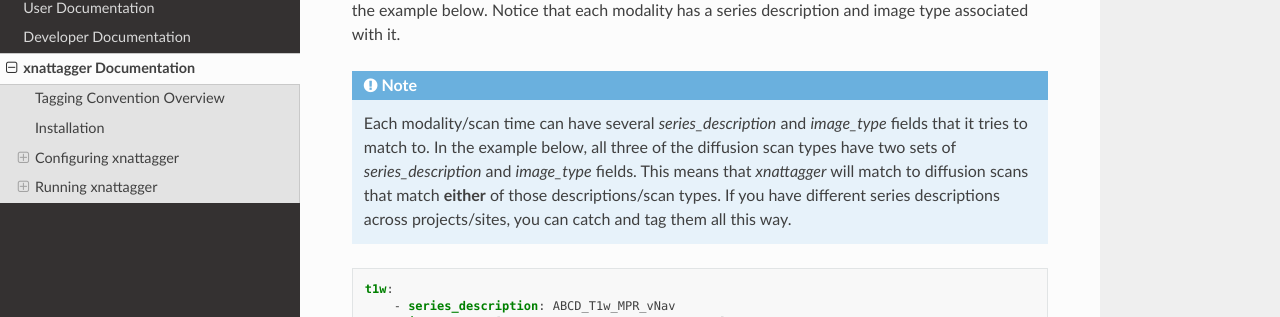
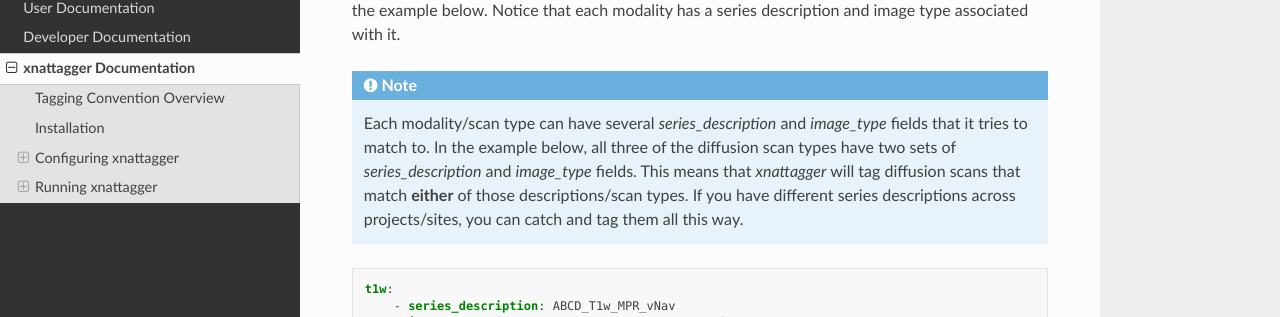
Before and after one commit to harvard-nrg/dwiqc, a Sphinx documentation site: the page built from docs/source/xnattagger.rst, in a window 1280 px wide and 900 px high, scrolled down 2039 px. Shown: the part 144-461 px from the top of the window. Built offline with Sphinx 7.4.7 and the Read the Docs theme 2.0.0, drawn with Linux system fonts in a browser that asks for light colours.

Commit message:
spelling fixes

```diff
--- a/docs/source/xnattagger.rst
+++ b/docs/source/xnattagger.rst
@@ -54,7 +54,7 @@
 In order for *xnattagger* to work properly, it has to know what it's looking for as it parses information about the scans. Particularly, it needs to know the series name and image type that correspond to the different scans and modalities. That's where the *tagger.yaml* config file comes in. Take a look at the example below. Notice that each modality has a series description and image type associated with it.
 
 .. note::
-	Each modality/scan time can have several *series_description* and *image_type* fields that it tries to match to. In the example below, all three of the diffusion scan types have two sets of *series_description* and *image_type* fields. This means that *xnattagger* will match to diffusion scans that match **either** of those descriptions/scan types. If you have different series descriptions across projects/sites, you can catch and tag them all this way.
+	Each modality/scan type can have several *series_description* and *image_type* fields that it tries to match to. In the example below, all three of the diffusion scan types have two sets of *series_description* and *image_type* fields. This means that *xnattagger* will tag diffusion scans that match **either** of those descriptions/scan types. If you have different series descriptions across projects/sites, you can catch and tag them all this way.
 
 .. code-block:: yaml
 
```
